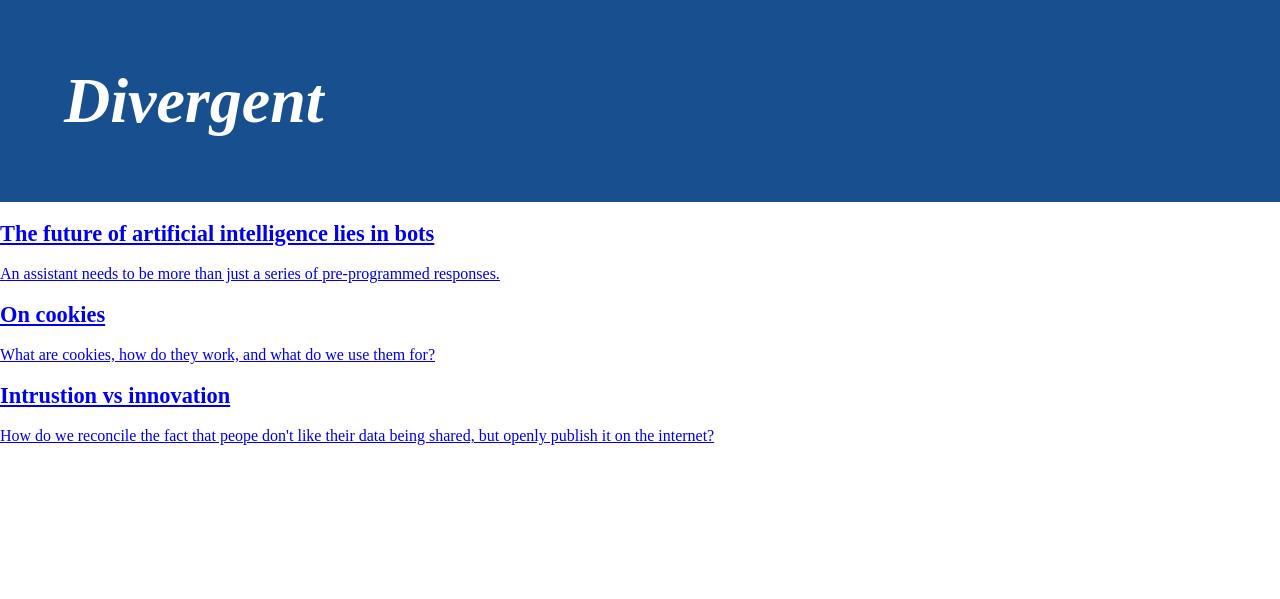
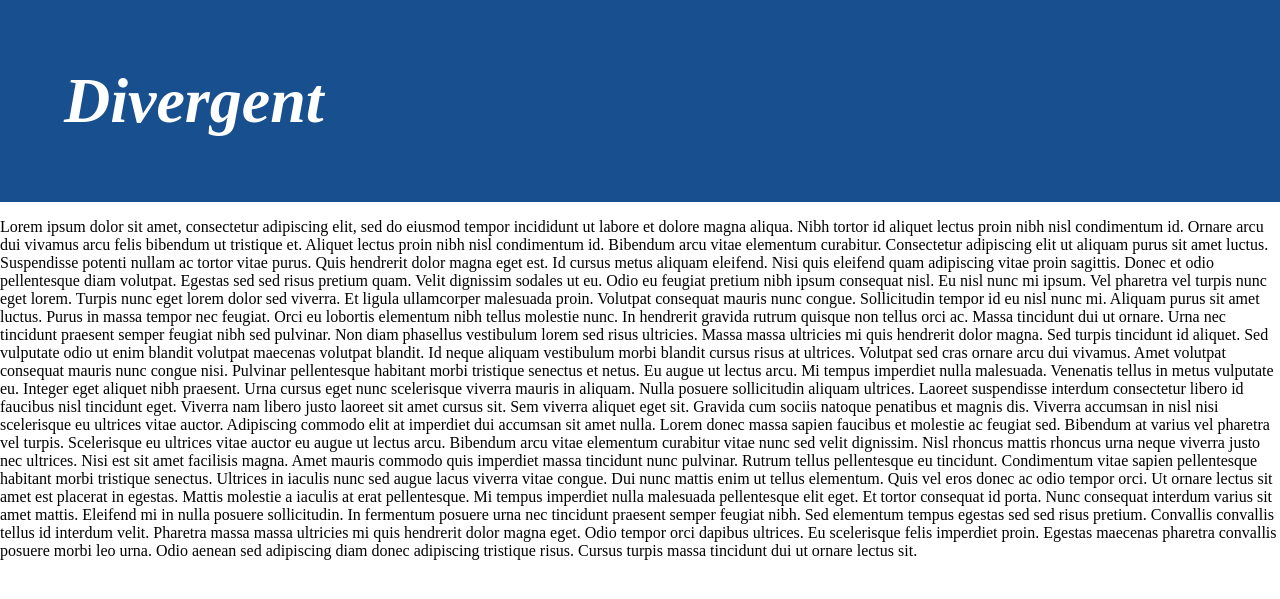
Before and after one commit to alistairdent/alistairdent.github.io, a Jekyll site: the page built from index.html, in a window 1280 px wide. Shown: the top 599 px of the page. Built offline with Jekyll 4.4.1, drawn with Linux system fonts in a browser that asks for light colours.

Commit message:
Update index.html

```diff
--- a/index.html
+++ b/index.html
@@ -3,10 +3,14 @@
 title: Divergent
 ---
 
-	{% for post in site.posts %}
-		<a class="postcard" href="{{ post.url }}">
-			<amp-img src={{ post.hero }} width="784" height="441" layout="responsive"></amp-img>
-			<h2>{{ post.title }}</h2>
-			<p>{{ post.excerpt }}</p>
-		</a>
-	{% endfor %}
+	<p class="temp-content">
+		Lorem ipsum dolor sit amet, consectetur adipiscing elit, sed do eiusmod tempor incididunt ut labore et dolore magna aliqua. Nibh tortor id aliquet lectus proin nibh nisl condimentum id. Ornare arcu dui vivamus arcu felis bibendum ut tristique et. Aliquet lectus proin nibh nisl condimentum id. Bibendum arcu vitae elementum curabitur. Consectetur adipiscing elit ut aliquam purus sit amet luctus. Suspendisse potenti nullam ac tortor vitae purus. Quis hendrerit dolor magna eget est. Id cursus metus aliquam eleifend. Nisi quis eleifend quam adipiscing vitae proin sagittis. Donec et odio pellentesque diam volutpat. Egestas sed sed risus pretium quam. Velit dignissim sodales ut eu.
+
+Odio eu feugiat pretium nibh ipsum consequat nisl. Eu nisl nunc mi ipsum. Vel pharetra vel turpis nunc eget lorem. Turpis nunc eget lorem dolor sed viverra. Et ligula ullamcorper malesuada proin. Volutpat consequat mauris nunc congue. Sollicitudin tempor id eu nisl nunc mi. Aliquam purus sit amet luctus. Purus in massa tempor nec feugiat. Orci eu lobortis elementum nibh tellus molestie nunc. In hendrerit gravida rutrum quisque non tellus orci ac. Massa tincidunt dui ut ornare. Urna nec tincidunt praesent semper feugiat nibh sed pulvinar.
+
+Non diam phasellus vestibulum lorem sed risus ultricies. Massa massa ultricies mi quis hendrerit dolor magna. Sed turpis tincidunt id aliquet. Sed vulputate odio ut enim blandit volutpat maecenas volutpat blandit. Id neque aliquam vestibulum morbi blandit cursus risus at ultrices. Volutpat sed cras ornare arcu dui vivamus. Amet volutpat consequat mauris nunc congue nisi. Pulvinar pellentesque habitant morbi tristique senectus et netus. Eu augue ut lectus arcu. Mi tempus imperdiet nulla malesuada. Venenatis tellus in metus vulputate eu. Integer eget aliquet nibh praesent. Urna cursus eget nunc scelerisque viverra mauris in aliquam. Nulla posuere sollicitudin aliquam ultrices. Laoreet suspendisse interdum consectetur libero id faucibus nisl tincidunt eget. Viverra nam libero justo laoreet sit amet cursus sit. Sem viverra aliquet eget sit.
+
+Gravida cum sociis natoque penatibus et magnis dis. Viverra accumsan in nisl nisi scelerisque eu ultrices vitae auctor. Adipiscing commodo elit at imperdiet dui accumsan sit amet nulla. Lorem donec massa sapien faucibus et molestie ac feugiat sed. Bibendum at varius vel pharetra vel turpis. Scelerisque eu ultrices vitae auctor eu augue ut lectus arcu. Bibendum arcu vitae elementum curabitur vitae nunc sed velit dignissim. Nisl rhoncus mattis rhoncus urna neque viverra justo nec ultrices. Nisi est sit amet facilisis magna. Amet mauris commodo quis imperdiet massa tincidunt nunc pulvinar. Rutrum tellus pellentesque eu tincidunt. Condimentum vitae sapien pellentesque habitant morbi tristique senectus. Ultrices in iaculis nunc sed augue lacus viverra vitae congue. Dui nunc mattis enim ut tellus elementum.
+
+Quis vel eros donec ac odio tempor orci. Ut ornare lectus sit amet est placerat in egestas. Mattis molestie a iaculis at erat pellentesque. Mi tempus imperdiet nulla malesuada pellentesque elit eget. Et tortor consequat id porta. Nunc consequat interdum varius sit amet mattis. Eleifend mi in nulla posuere sollicitudin. In fermentum posuere urna nec tincidunt praesent semper feugiat nibh. Sed elementum tempus egestas sed sed risus pretium. Convallis convallis tellus id interdum velit. Pharetra massa massa ultricies mi quis hendrerit dolor magna eget. Odio tempor orci dapibus ultrices. Eu scelerisque felis imperdiet proin. Egestas maecenas pharetra convallis posuere morbi leo urna. Odio aenean sed adipiscing diam donec adipiscing tristique risus. Cursus turpis massa tincidunt dui ut ornare lectus sit.
+</p>
```
